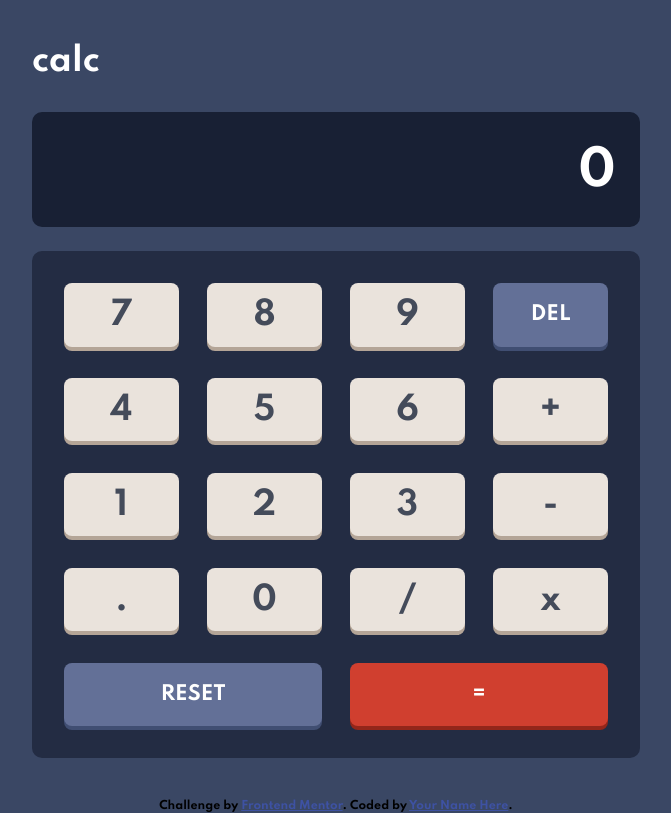
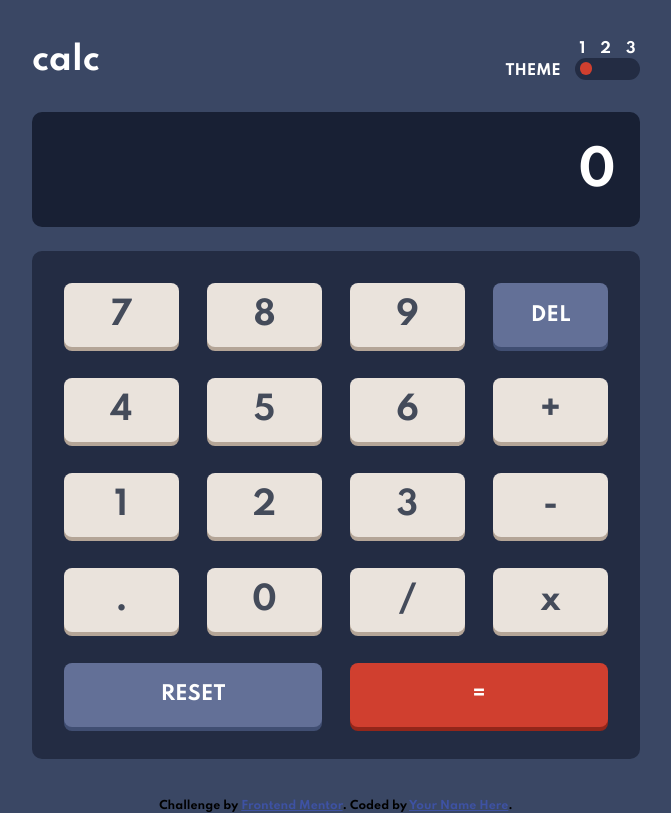
Before and after one commit to dialejo24/calculator-app, a plain HTML site: page index.html in a window 1280 px wide. Shown: the whole page, without its empty margins (304-975 px from the left). Drawn offline with Linux system fonts and the light colour scheme.

Commit message:
add toggle button to allow switching themes

```diff
--- a/CSS/style.css
+++ b/CSS/style.css
@@ -83,6 +83,31 @@ body,
     max-width: 38em;
 }
 
+header {
+    display: flex;
+    justify-content: space-between;
+}
+.theme {
+    display: flex;
+    align-items: flex-end;
+    gap:1em;
+    font-size: .9rem;
+    font-weight: normal;
+}
+.theme_number {
+    display: flex;
+    justify-content: space-between;
+    margin-inline: .3em;
+}
+.theme1 {
+    color: var(--White);
+}
+.theme2 {
+    color: var(--very-dark-grayish-yellow);
+}
+.theme3 {
+    color: var(--light-yellow);
+}
 .calc-display_theme1 {
     background-color: var(--very-dark-desaturated-blue-sb);
 }
@@ -207,6 +232,44 @@ body,
     color:var(--very-dark-blue);
 }
 
+.toggle {
+    width:4.5em;
+    height:1.5em;
+    display: grid;
+    grid-template-columns: repeat(3, 1fr);
+    position:relative;
+    border-radius: 15px;
+    cursor: pointer;
+}
+.toggle_theme1 {
+    background-color: var(--very-dark-desaturated-blue-tk);
+}
+.toggle_theme2 {
+    background-color: var(--grayish-red);
+}
+.toggle_theme3 {
+    background-color: var(--very-dark-violet-kb);
+}
+.point {
+    width: 0.9em;
+    height:0.9em;
+    border-radius: 100%;
+    position: absolute;
+    top:25%;
+    transition: transform .5s ease-in-out;
+    left:.3em;
+    top:.26em;
+}
+.point_theme1 {
+    background-color: var(--red);
+}
+.point_theme2 {
+    background-color: var(--orange);
+}
+.point_theme3 {
+    background-color: var(--pure-cyan);
+}
+
 @media(min-width:750px) {
     .grid-buttons{
         padding:2em;
--- a/index.html
+++ b/index.html
@@ -18,6 +18,22 @@
     <div class="calculator">
       <header>
         <h1 class="title h1_theme1">calc</h1>
+        <div class="theme theme1">
+          <p>THEME</p>
+          <div>
+            <div class="theme_number">
+              <p>1</p>
+              <p>2</p>
+              <p>3</p>
+            </div>
+            <div class="toggle toggle_theme1">
+              <div id="one"></div>
+              <div id="two"></div>
+              <div id="three"></div>
+              <div class="point point_theme1"></div>
+            </div>
+          </div>
+        </div>
       </header>
 
       <div class="calc-display calc-display_theme1">
```
